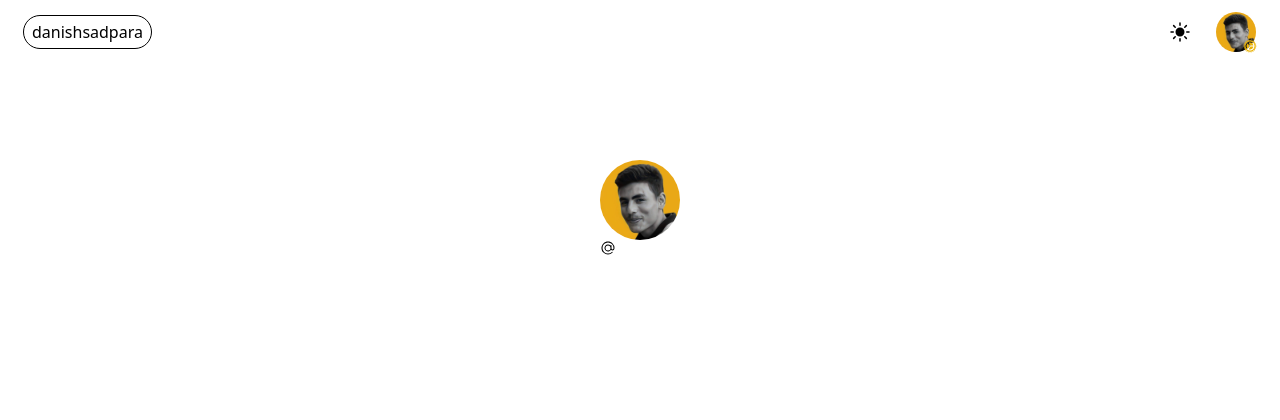
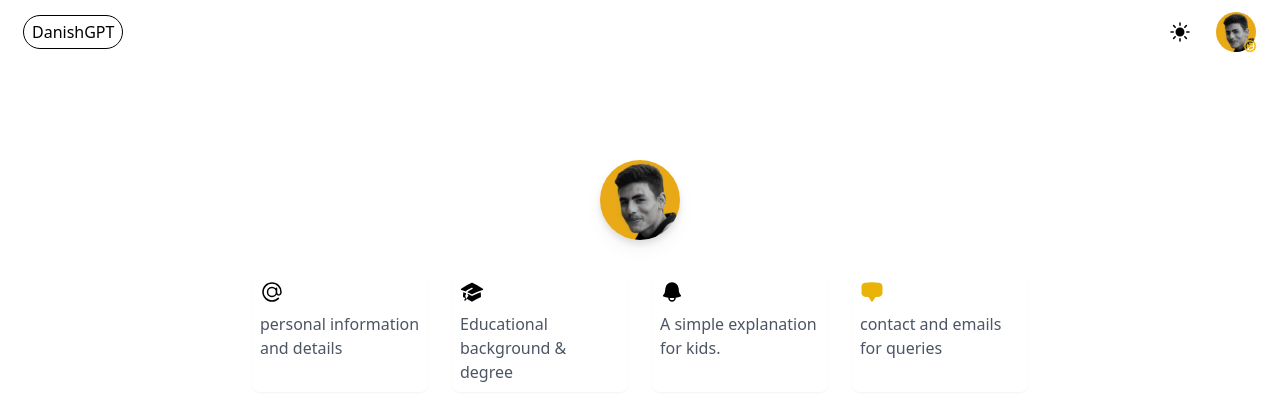
Before and after one commit to danishsadpara/portfolio, a Next.js app in the folder nextjs/: page / in a window 1280 px wide. Shown: the top 420 px of the page. Built offline with nearby package versions, Linux system fonts and the light colour scheme.

Commit message:
ADD: card and danishGPT

```diff
--- a/nextjs/package.json
+++ b/nextjs/package.json
@@ -10,7 +10,6 @@
   },
   "dependencies": {
     "@heroicons/react": "^2.1.5",
-    "@react-spring/web": "^9.7.4",
     "@typescript-eslint/eslint-plugin": "^7.16.1",
     "@typescript-eslint/parser": "^7.16.1",
     "autoprefixer": "^10.4.19",
--- a/nextjs/src/components/Appbar.tsx
+++ b/nextjs/src/components/Appbar.tsx
@@ -4,8 +4,8 @@ import { ThemeSwitch } from "./ThemeSwitch";
 import Avatar from "./Avatar";
 import { CogIcon } from "@heroicons/react/24/solid";
 import Dropdown from "./Dropdown";
-import { AppbarSchema } from "@/schema/Appbar";
 import Tag from "./Tag";
+import { dropdownData } from "@/schema/dropdown";
 
 const Appbar: React.FC = () => {
   const [isDropdownOpen, setIsDropdownOpen] = useState<boolean>(false);
@@ -16,8 +16,8 @@ const Appbar: React.FC = () => {
   return (
     <nav className="">
       <div className="flex justify-between items-center px-6 py-3">
-        <span className="hidden md:block">
-          <Tag text="danishsadpara" />
+        <span className=" ">
+          <Tag text="DanishGPT" />
         </span>
         <div className="flex items-center justify-center space-x-4">
           <div className="">
@@ -39,7 +39,7 @@ const Appbar: React.FC = () => {
             />
             {isDropdownOpen && (
               <Dropdown
-                items={AppbarSchema}
+                items={dropdownData}
                 isOpen={isDropdownOpen}
                 toggle={toggleDropdown}
               />
--- /dev/null
+++ b/nextjs/src/components/Card.tsx
@@ -0,0 +1,21 @@
+// components/Card.tsx
+import React from "react";
+
+interface CardProps {
+  icon: React.ComponentType<{ className?: string }>;
+  color: string;
+  description: string;
+}
+
+const Card: React.FC<CardProps> = ({ icon: Icon, color, description }) => {
+  return (
+    <div className="transform transition-transform duration-300 ease-in-out hover:scale-101 p-2 max-w-44 cursor-pointer rounded-lg shadow-sm hover:shadow-xl dark:hover:shadow-xl dark:shadow-md dark:shadow-cyan-700/5 flex flex-col items-start">
+      <Icon className={`h-6 w-6 ${color} mb-2`} />
+      <p className="text-gray-600 dark:text-gray-400 text-left">
+        {description}
+      </p>
+    </div>
+  );
+};
+
+export default Card;
--- a/nextjs/src/schema/Appbar.tsx
+++ b/nextjs/src/schema/dropdown.tsx
@@ -1,10 +1,13 @@
+import React from "react";
+
+// hero icons imports
 import {
   UserIcon,
   InformationCircleIcon,
   ArrowRightStartOnRectangleIcon,
 } from "@heroicons/react/24/solid";
 
-export const AppbarSchema = [
+export const dropdownData = [
   {
     title: "Profile",
     route: "/profile",
--- /dev/null
+++ b/nextjs/src/schema/hero.tsx
@@ -0,0 +1,39 @@
+//icons imports
+import {
+  AtSymbolIcon,
+  AcademicCapIcon,
+  BellIcon,
+  ChatBubbleBottomCenterIcon,
+} from "@heroicons/react/24/solid";
+
+// Data for the cards with different colors
+export const cardsData = [
+  {
+    id: 1,
+    title: "Plan a Relaxing Day",
+    description: "personal information and details",
+    icon: AtSymbolIcon,
+    color: "text-blue-500", // Example color
+  },
+  {
+    id: 2,
+    title: "Fun Fact about Romans",
+    description: "Educational background & degree",
+    icon: AcademicCapIcon,
+    color: "text-green-500", // Example color
+  },
+  {
+    id: 3,
+    title: "Explain Nostalgia",
+    description: "A simple explanation for kids.",
+    icon: BellIcon,
+    color: "text-red-500", // Example color
+  },
+  {
+    id: 4,
+    title: "Email for Plumber Quote",
+    description: "contact and emails for queries",
+    icon: ChatBubbleBottomCenterIcon,
+    color: "text-yellow-500", // Example color
+  },
+];
--- a/nextjs/src/sections/Hero.tsx
+++ b/nextjs/src/sections/Hero.tsx
@@ -1,18 +1,31 @@
-"use client";
+// components/Hero.js
 import React from "react";
-import { AtSymbolIcon } from "@heroicons/react/24/solid";
 import Avatar from "@/components/Avatar";
+import Card from "@/components/Card";
+import { cardsData } from "@/schema/hero";
+
 const Hero = () => {
   return (
-    <div>
-      <div className="relative drop-shadow-lg">
+    <div className="flex flex-col items-center">
+      {/* Centered Logo */}
+      <div className="drop-shadow-lg mb-8">
         <Avatar
           source="/self.jpg"
           altText="self avatar"
           width={80}
           height={80}
         />
-        <AtSymbolIcon className="h-4 w-4 z-30 text-teal-400 dark:text-white absolute bottom-0.5 right-0.5 cursor-pointer" />
+      </div>
+      {/* Card Grid */}
+      <div className="grid grid-cols-1 md:grid-cols-2 lg:grid-cols-4 gap-6 max-w-5xl w-full">
+        {cardsData.map((card) => (
+          <Card
+            key={card.id}
+            icon={card.icon}
+            color={card.color}
+            description={card.description}
+          />
+        ))}
       </div>
     </div>
   );
--- a/nextjs/tailwind.config.ts
+++ b/nextjs/tailwind.config.ts
@@ -6,6 +6,7 @@ const config: Config = {
     "./src/components/**/*.{js,ts,jsx,tsx,mdx}",
     "./src/entities/**/*.{js,ts,jsx,tsx,mdx,json}",
     "./src/app/**/*.{js,ts,jsx,tsx,mdx}",
+    "./src/sections/**/*.{js,ts,jsx,tsx,mdx}",
   ],
   theme: {
     extend: {
```
Also changed, not shown: 1 other file (tests, documents, lock files or other folders).
